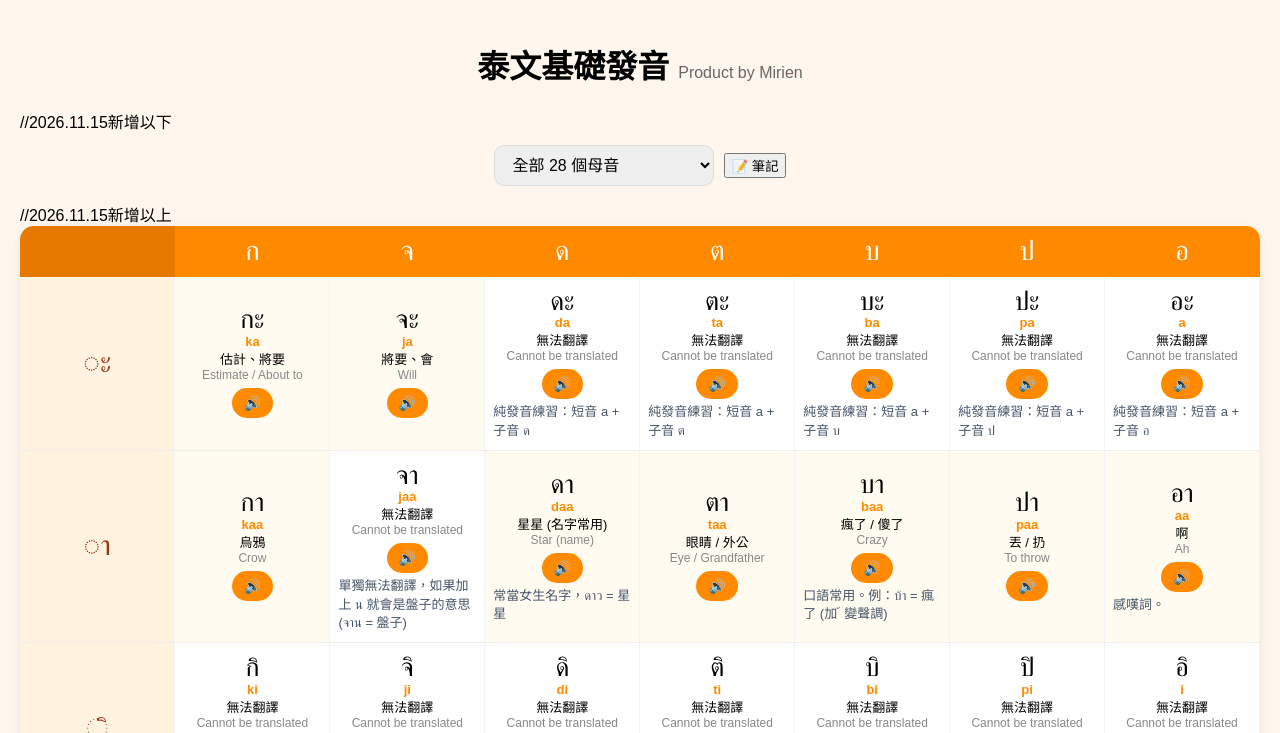
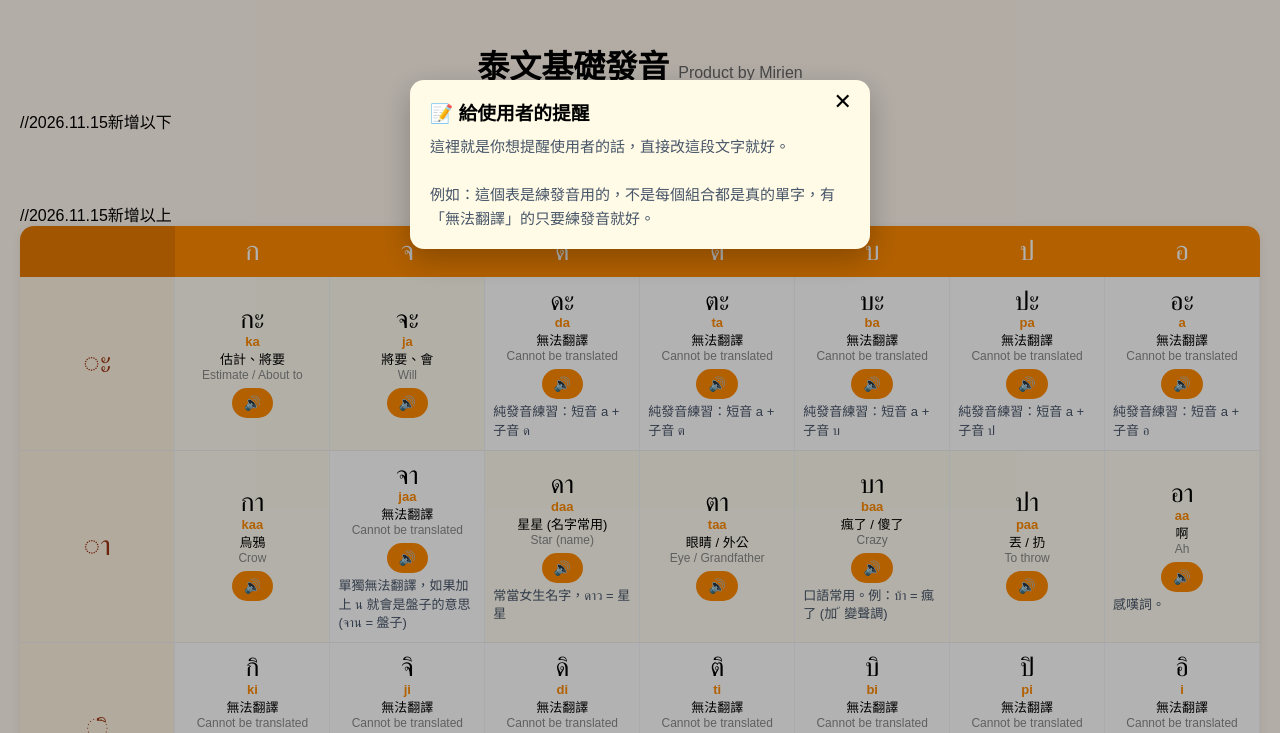
Before and after one commit to Mirien-style/thai-pronunciation-maintest, a plain HTML site: page index.html in a window 1280 px wide. Both pictures are taken after a click on the button "📝 筆記". Shown: the top 733 px of the page. Drawn offline with Linux system fonts and the light colour scheme.

Commit message:
Implement open and close functions for note overlay
Add functions to open and close the note overlay.

```diff
--- a/index.html
+++ b/index.html
@@ -224,6 +224,14 @@ function speak(file, thaiText) {
   audio.playbackRate = 0.8;
   audio.play().catch(function() { alert("找不到 audio/" + file + "，請確認你已經把這個 mp3 上傳到 【entity-GitHub¦canonical_name=GitHub】 的 audio 資料夾裡面"); });
 }
+//2026.11.15 新增以下
+function openNote() {
+  document.getElementById('noteOverlay').classList.add('open');
+}
+function closeNote() {
+  document.getElementById('noteOverlay').classList.remove('open');
+}
+//2026.11.15 新增以上
 function getFiltered() {
   return words;
 }
```
